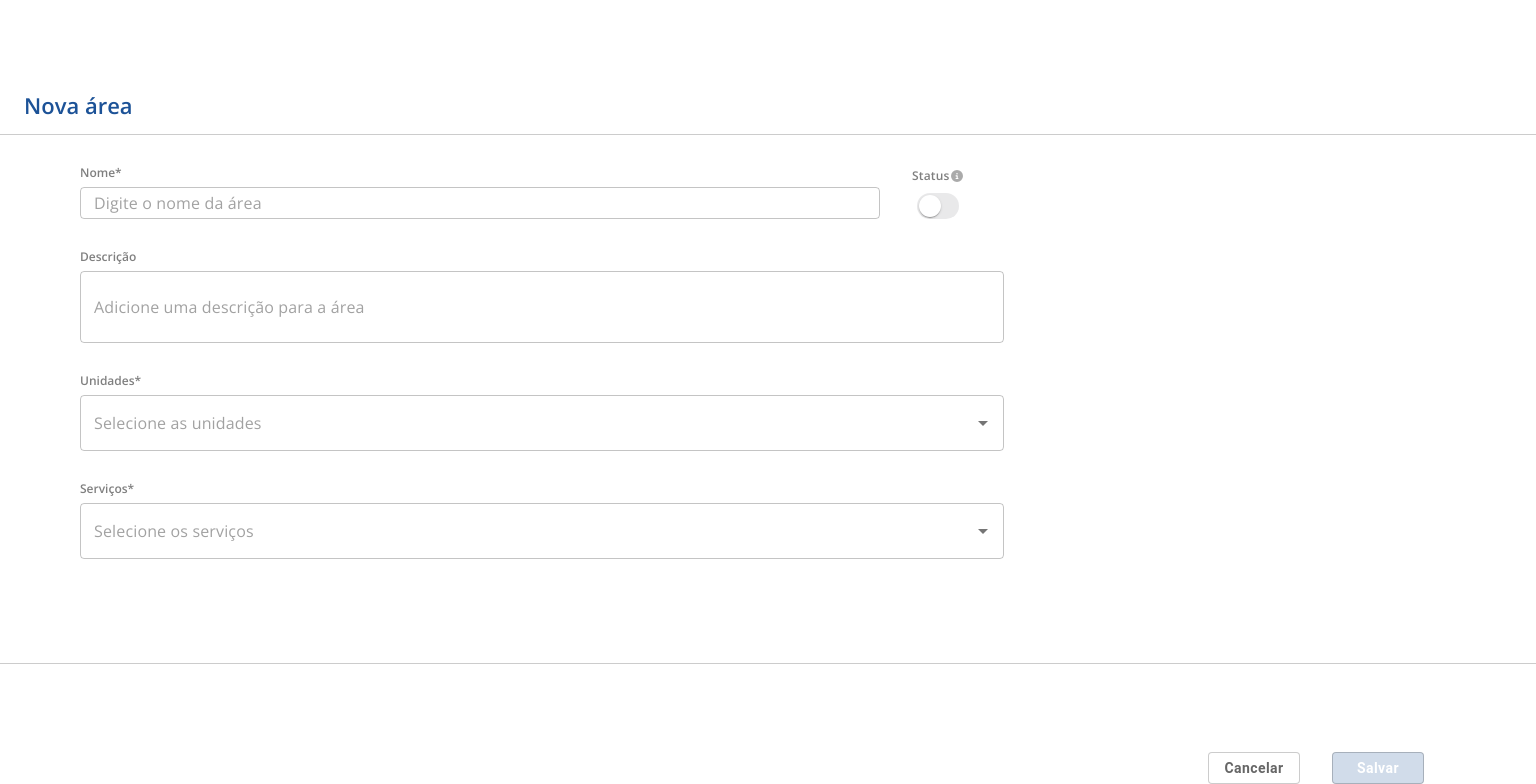
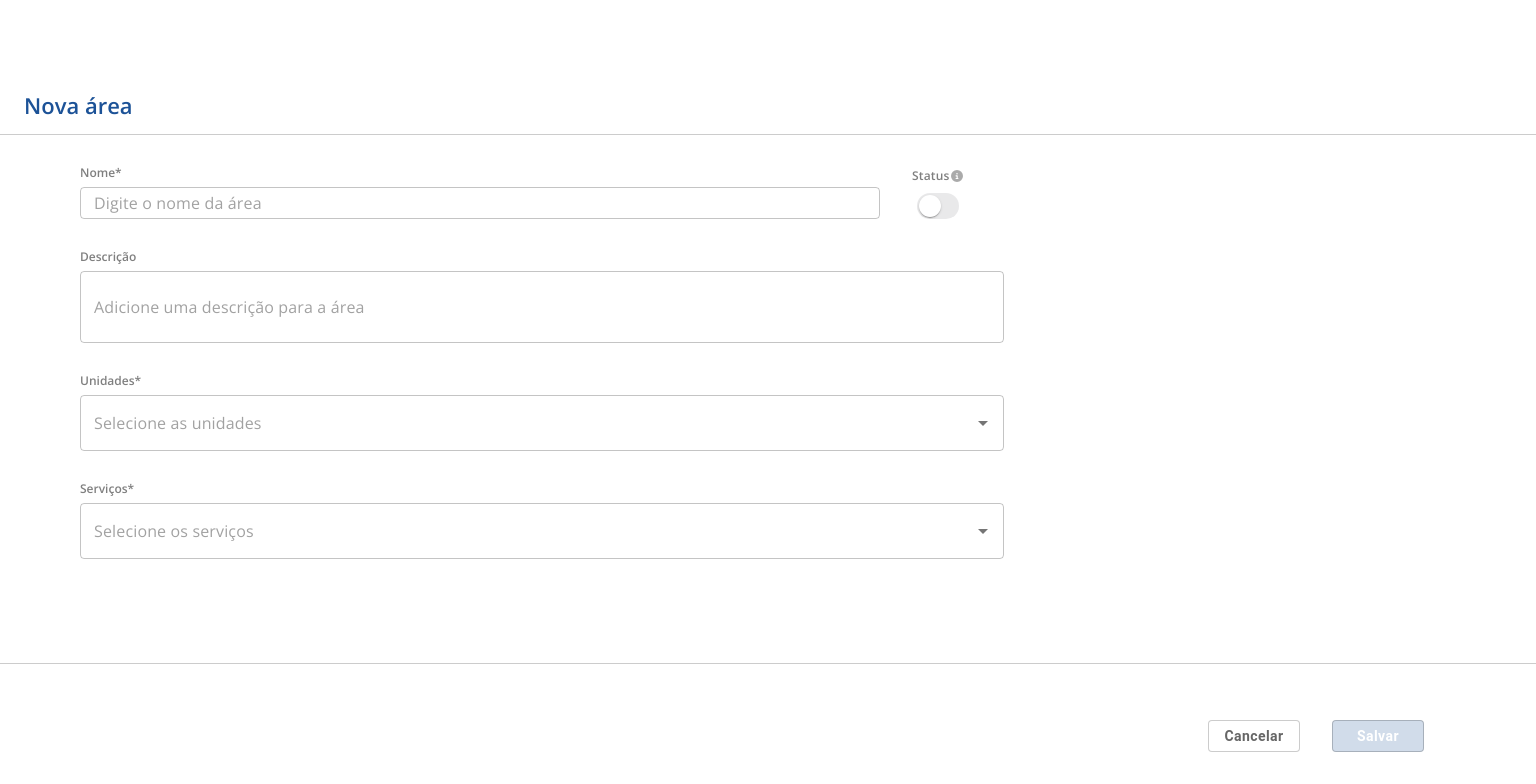
Before and after one commit to Leandro-Sales1/E-Xyon-Test, a React (Vite) app: page /nova-area in a window 1536 px wide. Shown: the part 38-822 px from the top of the page. After the commit the page ends 800 px from the top, so only its background shows below. Built offline with nearby package versions, Linux system fonts and the light colour scheme.

Commit message:
"Updated NewArea.css: fixed indentation, added media query for padding adjustment"

```diff
--- a/src/pages/newArea/NewArea.css
+++ b/src/pages/newArea/NewArea.css
@@ -24,7 +24,7 @@
   gap: 2px;
 }
 
-.ative{
+.ative {
   margin-top: 1.75rem;
 }
 
@@ -42,4 +42,7 @@
   padding: 5.5rem 5rem 0 0;
   border-top: var(--border);
   margin-top: 6.5rem;
+  @media screen and (min-width: 1500px) and (max-width: 1900px) {
+    padding: 3.5rem 5rem 0 0;
+  }
 }
```
